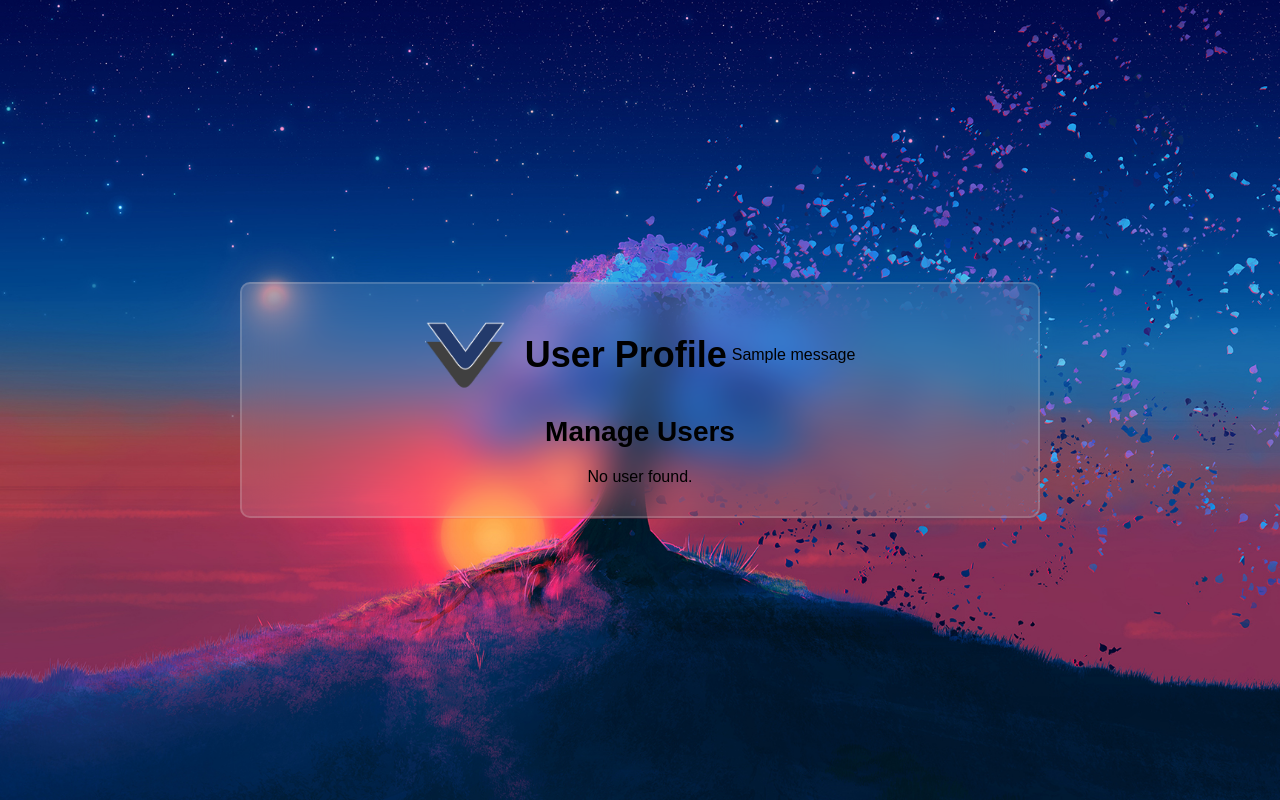
After one commit to LeakyEarth2000/VVT-Project-Manager, a Python web app: template website/templates/userProfile.html in a window 1280 px wide. The commit adds this page. Run offline with Jinja, Linux system fonts and the light colour scheme; the template is opened without the code that fills it, so the values that code supplies are empty; tables that the repository leaves empty hold one stand-in row (values such as "Sample post"); one stand-in notice (Sample message) is shown.

Commit message:
Fixed - users show up under /register route
Fixed users to show up under /register route
Also, added change password and delete account - currently change password generates a random 8 character password that flashes

```diff
--- a/website/static/UserProfile/style.css
+++ b/website/static/UserProfile/style.css
@@ -31,6 +31,13 @@ body {
     margin: 20px;
 }
 
+h1 {
+    font-size: 36px;
+    display: inline-block;
+    vertical-align: middle; /* align in the middle of the logo */
+    margin-right: 5px; /* spacing between the logo and h1 text*/
+}
+
 /* Header styles */
 header {
     display: flex;
@@ -42,10 +49,6 @@ header {
     width: 80px;
     height: auto;
     margin-right: 20px;
-}
-
-header h1 {
-    font-size: 36px;
 }
 
 /* User details */
--- a/website/templates/register.html
+++ b/website/templates/register.html
@@ -56,7 +56,7 @@
             {% else %}
                 <ul>
                 {% for user in users %}
-                    <li><a href="{{ url_for('auth.user_profile', user_id=user.id) }}">{{ user.username }}</a></li>
+                    <li><a href="{{ url_for('auth.userProfile', user_id=user.id) }}">{{ user.username }}</a></li>
                 {% endfor %}
                 </ul>
             {% endif %}
--- /dev/null
+++ b/website/templates/userProfile.html
@@ -0,0 +1,46 @@
+<!DOCTYPE html>
+<html lang="en">
+<head>
+    <meta charset="UTF-8">
+    <meta name="viewport" content="width=device-width, initial-scale=1.0">
+    <title>User Profile</title>
+    <link rel="stylesheet" href="/static/UserProfile/style.css">
+    <link href='https://unpkg.com/boxicons@2.1.4/css/boxicons.min.css' rel='stylesheet'>
+</head>
+<body>
+    <div class="user-profile-wrapper">
+        <header>
+            <a href="{{ url_for('views.home') }}">
+                <img src="{{ url_for('static', filename='assets/vvtEng.png') }}" alt="VVT Engineering Logo" class="logo">
+            </a>
+            <h1>User Profile</h1>
+            {% with messages = get_flashed_messages(with_categories=true) %}
+            {% if messages %}
+            {% for category, message in messages %}
+            <div class="flash-message {{ category }}">
+                {{ message }}
+            </div>
+            {% endfor %}
+            {% endif %}
+            {% endwith %}
+        </header>
+        <div class="user-details">
+            <h2>Manage Users</h2>
+            <div class="user-info">
+                {% if user %}
+                    <p>Username: {{ user.username }}</p>
+                    <p>User Type: {{ user.usertype if user.usertype else 'None' }}</p>
+                    <form action="{{ url_for('auth.changePassword', user_id=user.id) }}" method="post">
+                        <button type="submit" class="btn1">Change Password</button>
+                    </form>
+                    <form action="{{ url_for('auth.deleteUser', user_id=user.id) }}" method="post">
+                        <button type="submit" class="btn2">Delete User</button>
+                    </form>
+                {% else %}
+                    <p>No user found.</p>
+                {% endif %}
+            </div>
+        </div>
+    </div>
+</body>
+</html>
```
Also changed, not shown: other parts of website/static/UserProfile/style.css (+29 -0 lines), website/auth.py (+29 -5 lines), website/templates/user_profile.html (deleted, +0 -32 lines), instance/database.db.
